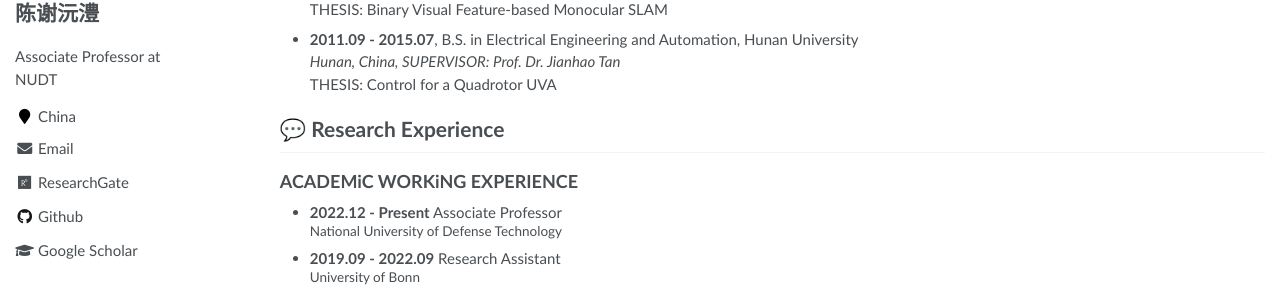
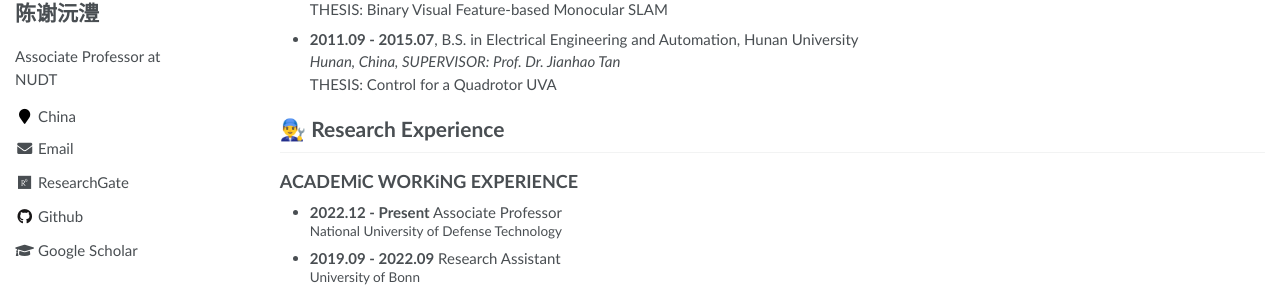
Before and after one commit to shenyehui/my-home, a Jekyll site: the page built from _pages/about.md, in a window 1280 px wide and 900 px high, scrolled down 7788 px. Shown: the part 376-680 px from the top of the window. Built offline with Jekyll 4.4.1, drawn with Linux system fonts in a browser that asks for light colours.

```diff
--- a/_pages/includes/others.md
+++ b/_pages/includes/others.md
@@ -14,7 +14,7 @@
   THESIS: Control for a Quadrotor UVA
 
 <span id="experience"></span>
-# 💬 Research Experience
+# 👨‍🔧 Research Experience
 ## ACADEMiC WORKiNG EXPERIENCE
 - <p style="margin: 0; line-height: 1.2;">
   <strong>2022.12 ‑ Present</strong> Associate Professor<br>
```
